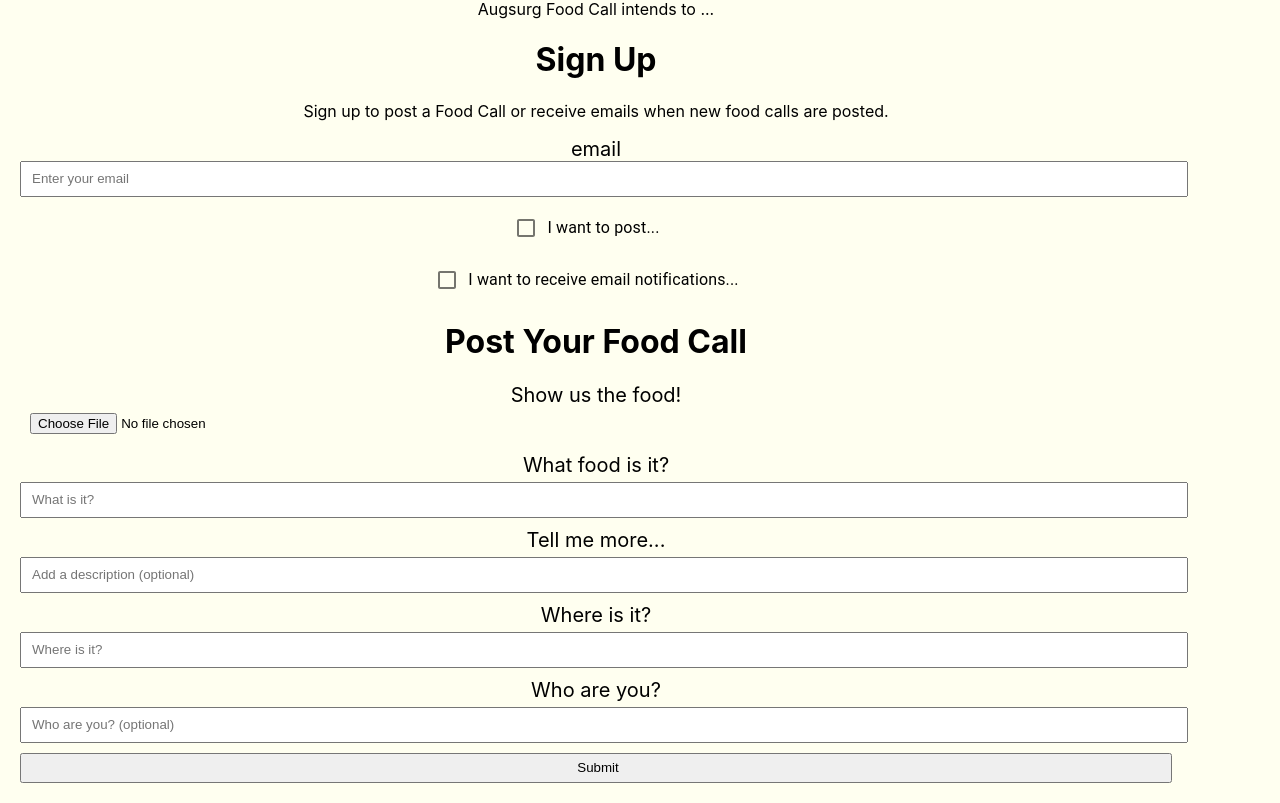
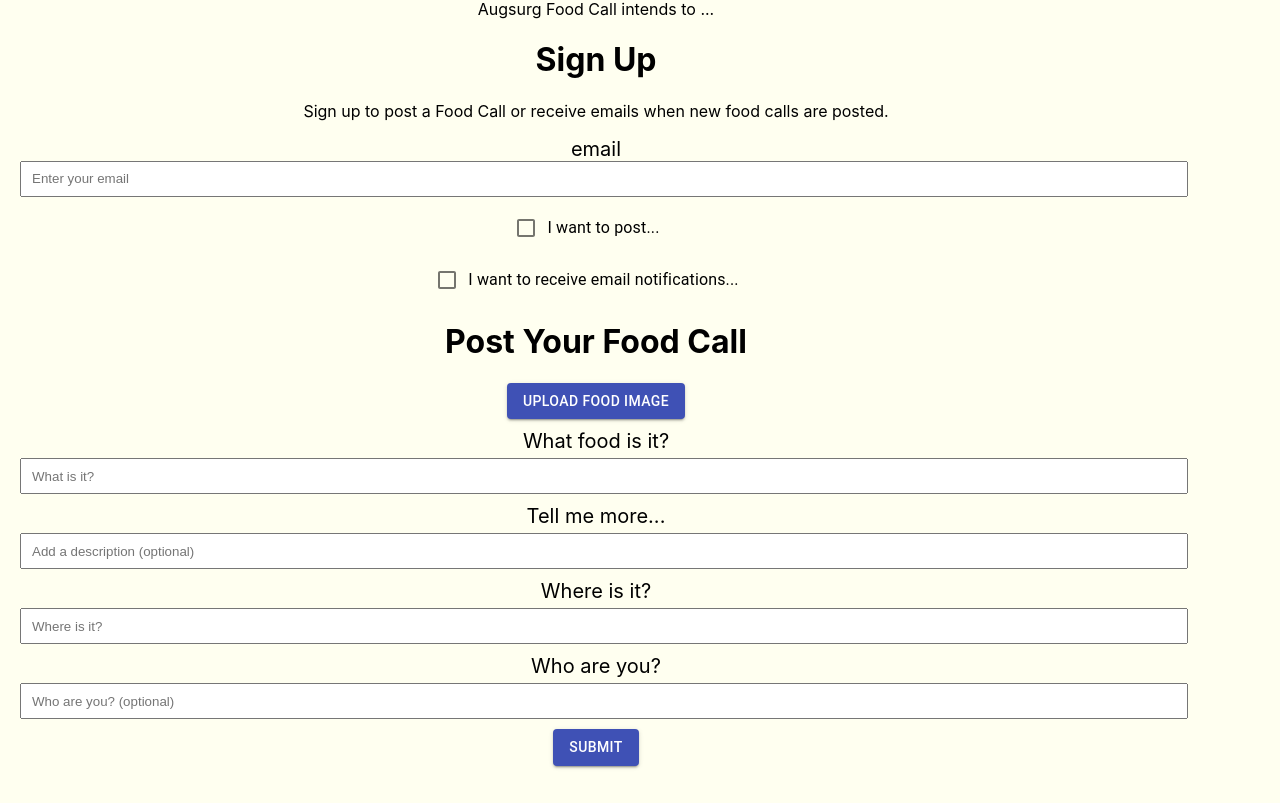
Before and after one commit to neotamoe/food-call, a React (Create React App) app: page / in a window 1280 px wide. Shown: the part 1011-1814 px from the top of the page. Built offline with nearby package versions, Linux system fonts and the light colour scheme.

Commit message:
add material-ui buttons

```diff
--- a/src/components/Input.js
+++ b/src/components/Input.js
@@ -10,7 +10,13 @@
 
 const Input = (props) => {
   return (
-      <StyledInput type={props.type} placeholder={props.placeholder} accept={props.accept ? props.accept : ''}/>
+      <StyledInput
+        type={props.type}
+        placeholder={props.placeholder}
+        accept={props.accept ? props.accept : ''}
+        id={props.id ? props.id : ''}
+        style={props.style}
+      />
   )
 }
 
--- a/src/components/Post.js
+++ b/src/components/Post.js
@@ -5,6 +5,7 @@
 import Label from './Label'
 import FormGroup from './FormGroup'
 import Grid from '@material-ui/core/Grid'
+import Button from '@material-ui/core/Button'
 
 const Post = () => {
   return (
@@ -13,8 +14,17 @@
         <Heading title="Post Your Food Call"/>
         <form>
           <FormGroup>
-            <Label name="Show us the food!" display="block"/>
-            <Input type="file" placeholder="Upload Image" accept="image/*" style={{display: 'none'}}/>
+            <Input
+              style={{display: 'none'}}
+              accept="image/*"
+              id="upload-food-image"
+              type="file"
+            />
+            <label htmlFor="upload-food-image">
+              <Button variant="contained" color="primary" component="span">
+                Upload Food Image
+              </Button>
+            </label>
           </FormGroup>
           <FormGroup>
             <Label name="What food is it?" display="block"/>
@@ -33,7 +43,7 @@
             <Input type="text" placeholder="Who are you? (optional)"/>
           </FormGroup>
           <FormGroup>
-            <Input type="submit" value="Submit"/>
+            <Button variant="contained" color="primary" type="submit">Submit</Button>
           </FormGroup>
         </form>
       </Card>
```
